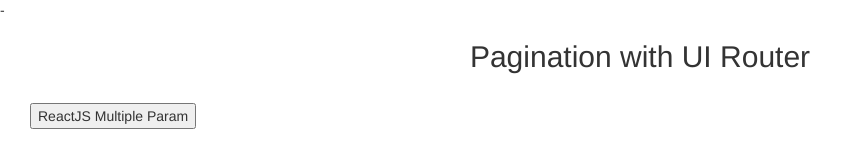
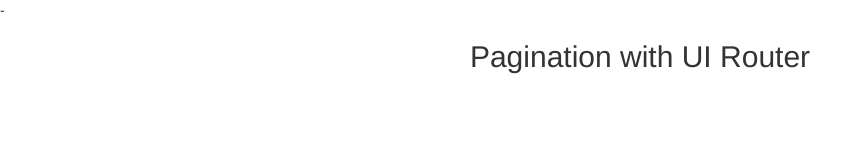
Before and after one commit to ashu3889/heroku, a website: page public/index.html in a window 1280 px wide. Shown: the whole page, without its empty margins (0-843 px from the left). Drawn offline with nearby package versions, Linux system fonts and the light colour scheme; some packages are replaced by stand-ins of ours; no server answers.

Commit message:
first cot

```diff
--- a/public/index.html
+++ b/public/index.html
@@ -31,8 +31,6 @@
 </li>
 </ul>
 
-<button ui-sref="reactjs({ portfolioId: 1 , dataID :2})">ReactJS Multiple Param</button>
-
 </div>
 
 
```
